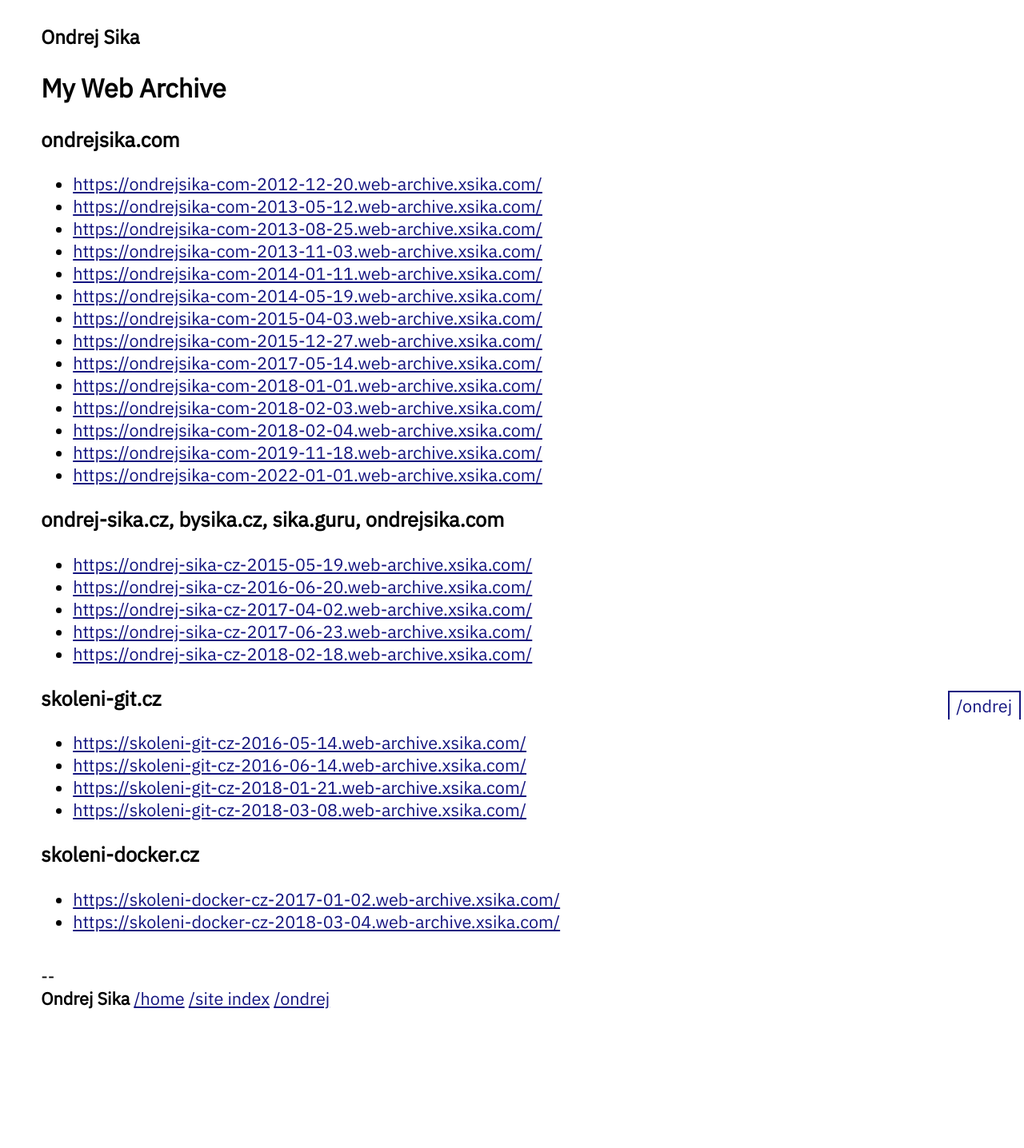
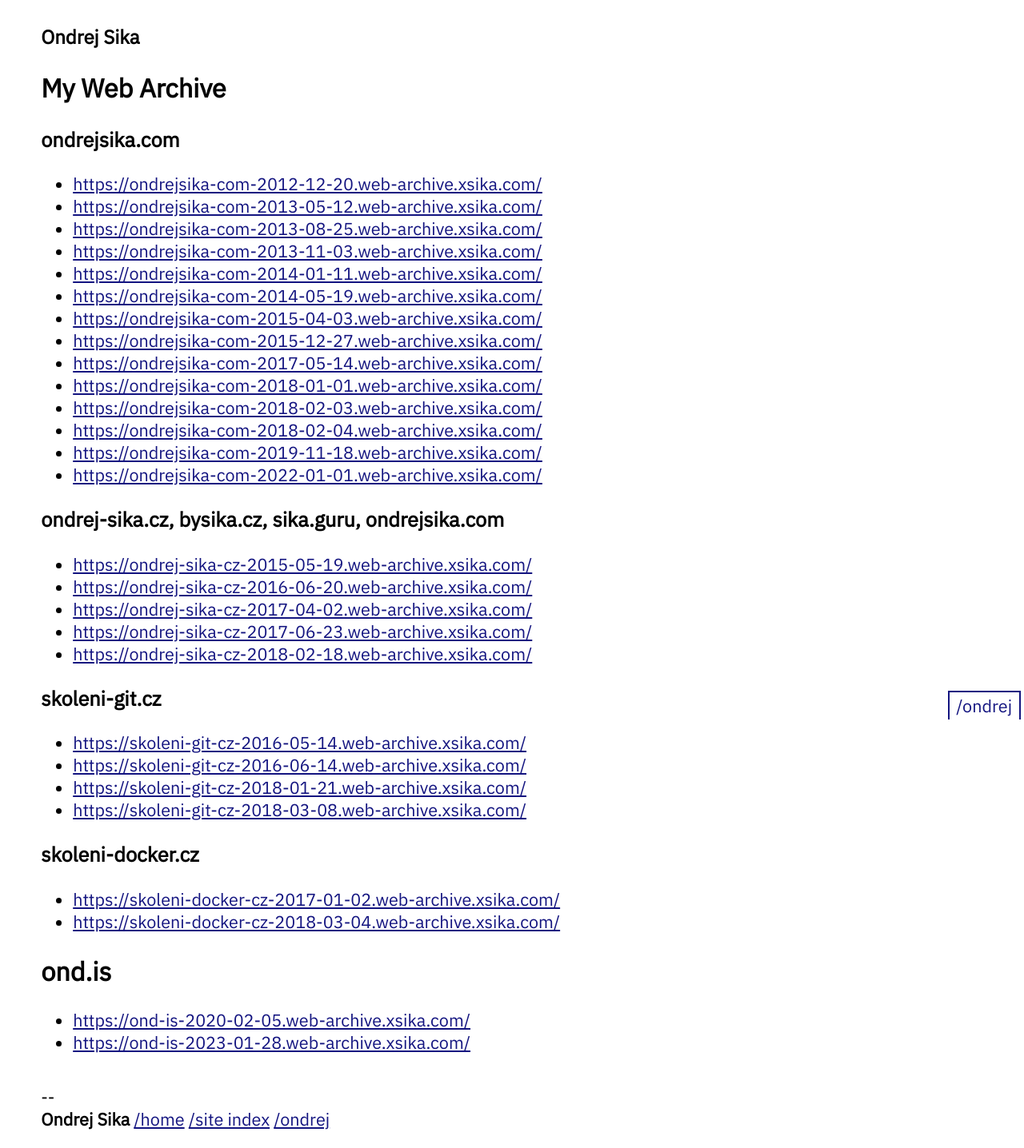
Before and after one commit to ondrejsika/ondrejsika.com, a Jekyll site: the page built from ondrej/web-archive/index.md, in a window 1280 px wide. Shown: the whole page at 80% size. Built offline with Jekyll 4.4.1, drawn with Linux system fonts in a browser that asks for light colours; before the commit the page ends 1284 px from its top, so only the background shows below that.

Commit message:
content(ondrej/web-archive): Add ond.is form 2020-02-05, 2023-01-28

```diff
--- a/ondrej/web-archive/index.md
+++ b/ondrej/web-archive/index.md
@@ -41,3 +41,8 @@
 
 - <https://skoleni-docker-cz-2017-01-02.web-archive.xsika.com/>
 - <https://skoleni-docker-cz-2018-03-04.web-archive.xsika.com/>
+
+## ond.is
+
+- <https://ond-is-2020-02-05.web-archive.xsika.com/>
+- <https://ond-is-2023-01-28.web-archive.xsika.com/>
```
